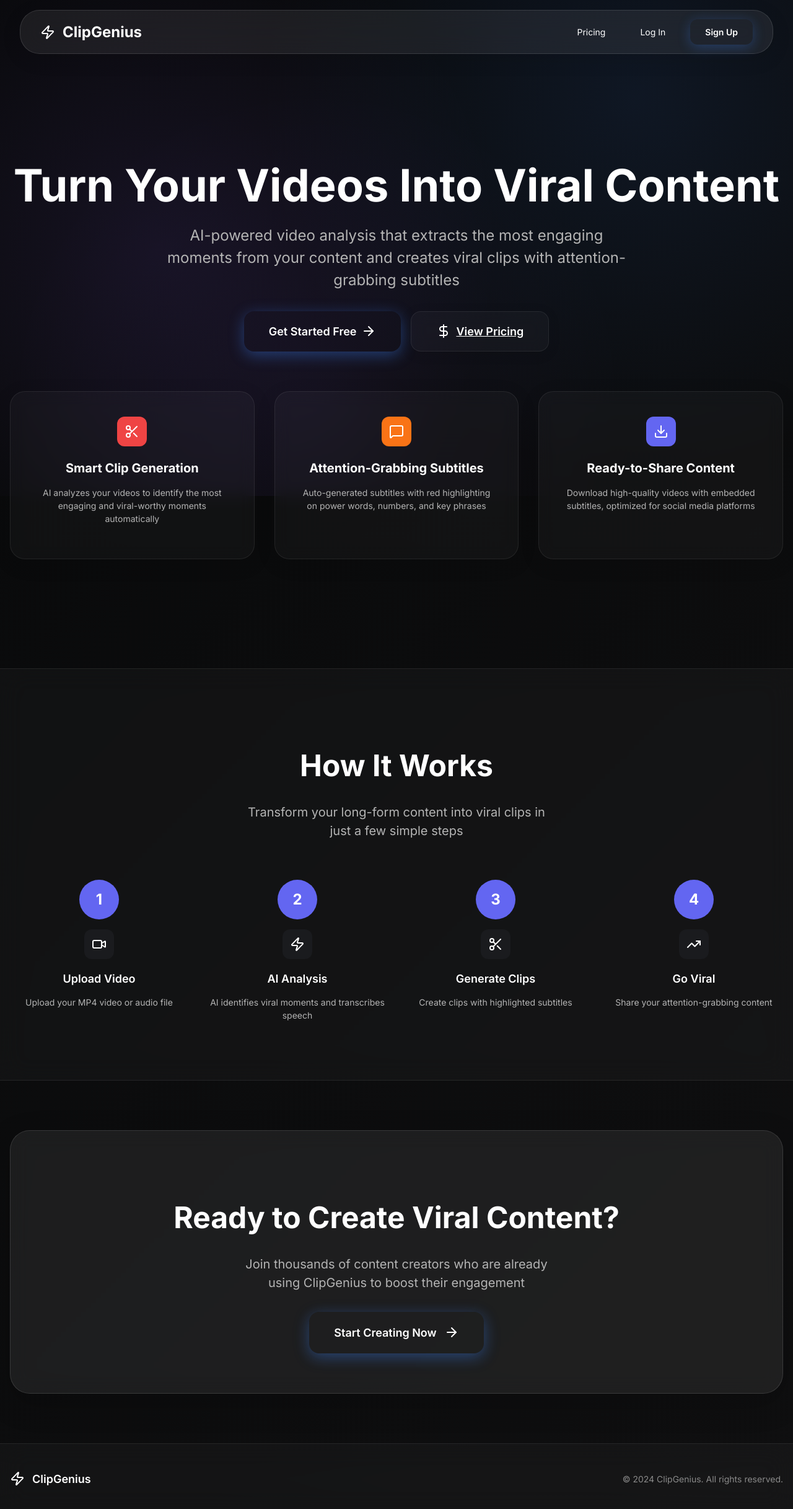
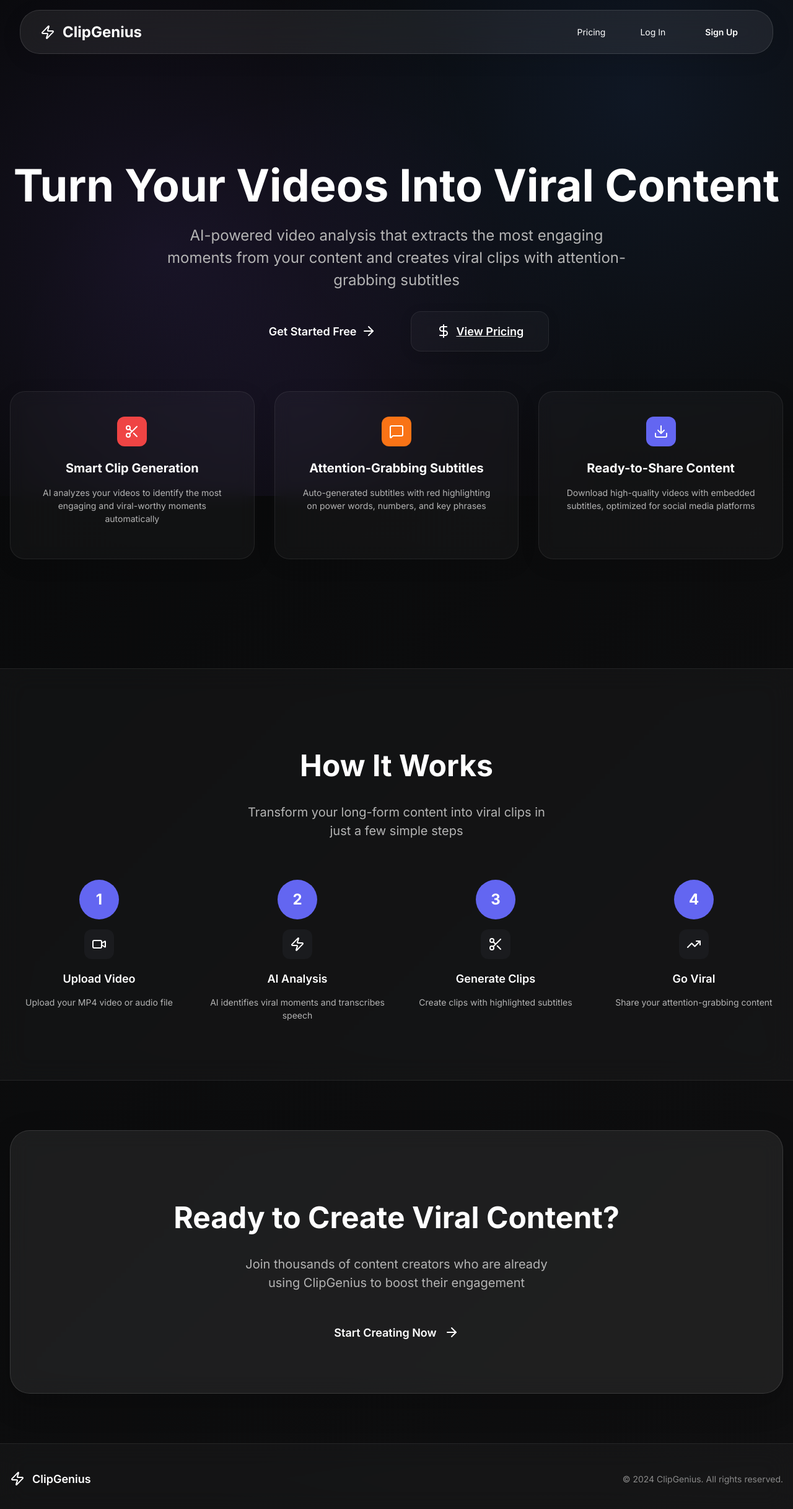
Before and after one commit to nethann/contentGenius, a React (Vite) app: page / in a window 1280 px wide. Shown: the top 2434 px of the page at 62% size. Built offline with nearby package versions, Linux system fonts and the light colour scheme; no server answers.

Commit message:
removed shadows for buttons

```diff
--- a/src/styles/components/Homepage.css
+++ b/src/styles/components/Homepage.css
@@ -109,12 +109,10 @@
   border-radius: 0.75rem;
   font-weight: 600;
   transition: all 0.3s ease;
-  box-shadow: 0 4px 20px 0 rgba(59, 130, 246, 0.3);
 }
 
 .nav-signup:hover {
   transform: translateY(-2px);
-  box-shadow: 0 8px 30px 0 rgba(59, 130, 246, 0.4);
 }
 
 /* Hero Section */
@@ -189,12 +187,10 @@
   text-decoration: none;
   border-radius: 1rem;
   transition: all 0.3s ease;
-  box-shadow: 0 6px 25px 0 rgba(59, 130, 246, 0.4);
 }
 
 .hero-cta:hover {
   transform: translateY(-3px);
-  box-shadow: 0 12px 40px 0 rgba(59, 130, 246, 0.5);
 }
 
 .hero-demo {
@@ -436,12 +432,10 @@
   text-decoration: none;
   border-radius: 1rem;
   transition: all 0.3s ease;
-  box-shadow: 0 6px 25px 0 rgba(59, 130, 246, 0.4);
 }
 
 .cta-button:hover {
   transform: translateY(-3px);
-  box-shadow: 0 12px 40px 0 rgba(59, 130, 246, 0.5);
 }
 
 /* Footer */
```
